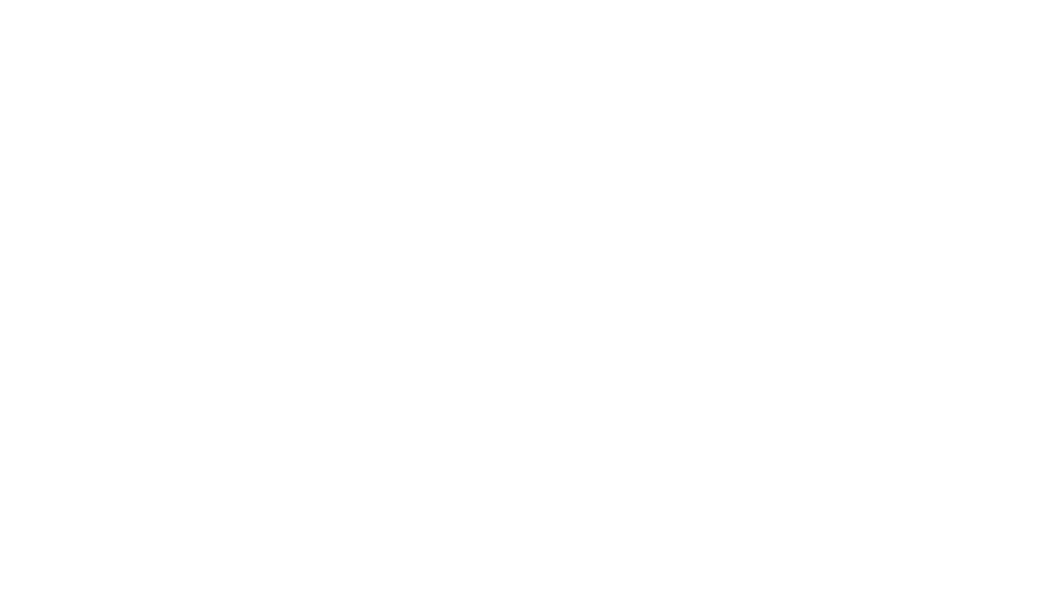
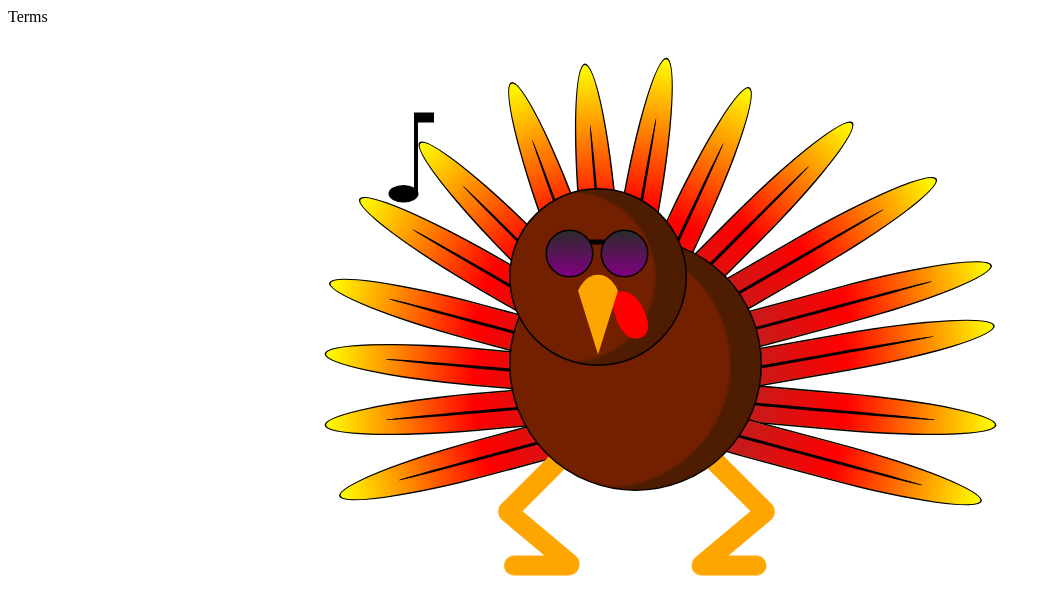
Before and after one commit to Ramona-Saintandre/TurkeyGreeting2019, a plain HTML site: page index.html in a window 1280 px wide. Shown: the whole page, without its empty margins (0-1051 px from the left). Drawn offline with Linux system fonts and the light colour scheme.

Commit message:
re-did html , now to do css

```diff
--- a/index.html
+++ b/index.html
@@ -1,138 +1,458 @@
-<!-- https://github.com/sethbaldridge87/cartoonTurkey4/blob/master/index.html -->
-
-<!DOCTYPE html>
-<html lang="en">
-
+<!doctype html>
+<html>
 <head>
-    <meta charset="UTF-8">
-    <meta name="viewport" content="width=device-width, initial-scale=1.0">
-    <meta http-equiv="X-UA-Compatible" content="ie=edge">
-    <link rel="stylesheet" href="style.css">
-    <title>Singing Turkey</title>
+<meta charset="utf-8">
+<title>Cartoon Turkey 4</title>
 </head>
-
 <body>
-    <div id="container">
+<div id="cartoon">
 	<div id="turkey">
-
-            <!-- head -->
 		<div id="head">
 			<div class="glasses">
-                    <div class="glasstop"></div>
-                    <div class="glassleft"></div>
-                    <div class="glassright"></div>
+				<div class="g-top "></div>
+				<div class="g-left glass"></div>
+				<div class="g-right glass"></div>
 			</div>
-                <!--end of glasses -->
-                <!-- facial -->
-                <div id="righteye" class="eye"></div>
+			<div id="right_eye" class="eye">
+			</div>
 			<div id="brim"></div>
-                <div id="lefteye" class="eye"></div>
+			<div id="left_eye" class="eye">
+			</div>
 			<div id="beak"></div>
 			<div id="gobbler"></div>
 		</div>
-            <!--end of head -->
-
-            <!-- feathers -->
-            <div class="feather">
-                <div class="featherlines"></div>
+		<div class="feather"><div class="feather_line"></div></div>
+		<div class="feather"><div class="feather_line"></div></div>
+		<div class="feather"><div class="feather_line"></div></div>
+		<div class="feather"><div class="feather_line"></div></div>
+		<div class="feather"><div class="feather_line"></div></div>
+		<div class="feather"><div class="feather_line"></div></div>
+		<div class="feather"><div class="feather_line"></div></div>
+		<div class="feather"><div class="feather_line"></div></div>
+		<div class="feather"><div class="feather_line"></div></div>
+		<div class="feather"><div class="feather_line"></div></div>
+		<div class="feather"><div class="feather_line"></div></div>
+		<div class="feather"><div class="feather_line"></div></div>
+		<div class="feather"><div class="feather_line"></div></div>
+		<div class="feather"><div class="feather_line"></div></div>
+		<div class="feather"><div class="feather_line"></div></div>
+		<div class="feather"><div class="feather_line"></div></div>
+		<div id="body"></div>
+		<div id="right_thigh" class="thighs"></div>
+		<div id="left_thigh" class="thighs"></div>
+		<div id="right_shin" class="shins"></div>
+		<div id="left_shin" class="shins"></div>
 	</div>
-            <div class="feather">
-                <div class="featherlines"></div>
-            </div>
-            <div class="feather">
-                <div class="featherlines"></div>
-            </div>
-            <div class="feather">
-                <div class="featherlines"></div>
-            </div>
-            <div class="feather">
-                <div class="featherlines"></div>
-            </div>
-            <div class="feather">
-                <div class="featherlines"></div>
-            </div>
-            <div class="feather">
-                <div class="featherlines"></div>
-            </div>
-            <div class="feather">
-                <div class="featherlines"></div>
-            </div>
-            <div class="feather">
-                <div class="featherlines"></div>
-            </div>
-            <div class="feather">
-                <div class="featherlines"></div>
-            </div>
-            <div class="feather">
-                <div class="featherlines"></div>
-            </div>
-            <div class="feather">
-                <div class="featherlines"></div>
-            </div>
-            <div class="feather">
-                <div class="featherlines"></div>
-            </div>
-            <div class="feather">
-                <div class="featherlines"></div>
-            </div>
-            <div class="feather">
-                <div class="featherlines"></div>
-            </div>
-            <div class="feather">
-                <div class="featherlines"></div>
-            </div><!--end of feathers -->
-
-            <!-- body -->
-            <div id="body"></div>
-            <div id="rightthigh"></div>
-            <div id="leftthigh"></div>
-            <div id="rightshin"></div>
-            <div id="leftshin"></div>
-        </div>  <!--end of body -->
-    </div>     <!--end of turkey -->
-
-    <!-- feet -->
-    <div id="rightfoot" class="feet"></div>
-    <div id="leftfoot" class="feet"></div>
-
-    <!-- musical notes -->
+	<div id="right_foot" class="feet"></div>
+	<div id="left_foot" class="feet"></div>
 	<div id="note1" class="note">
-        <div class="notestem"> </div>
-        <div class="notestem2"></div>
+		<div class="note_stem"></div>
+		<div class="note_stem2"></div>
 	</div>
 	<div id="note2" class="note">
-        <div class="notestem"> </div>
-        <div class="notestem2"></div>
+		<div class="note_stem"></div>
+		<div class="note_stem2"></div>
 	</div>
 	<div id="note3" class="note">
-        <div class="notestem"> </div>
-        <div class="notestem2"></div>
+		<div class="note_stem"></div>
+		<div class="note_stem2"></div>
 	</div>
 	<div id="note4" class="note">
-        <div class="notestem"> </div>
-        <div class="notestem2"></div>
+		<div class="note_stem"></div>
+		<div class="note_stem2"></div>
 	</div>
 	<div id="note5" class="note">
-        <div class="notestem"> </div>
-        <div class="notestem2"></div>
+		<div class="note_stem"></div>
+		<div class="note_stem2"></div>
 	</div>
 	<div id="note6" class="note">
-        <div class="notestem"> </div>
-        <div class="notestem2"></div>
+		<div class="note_stem"></div>
+		<div class="note_stem2"></div>
 	</div>
 	<div id="note7" class="note">
-        <div class="notestem"> </div>
-        <div class="notestem2"></div>
+		<div class="note_stem"></div>
+		<div class="note_stem2"></div>
 	</div>
 	<div id="note8" class="note">
-        <div class="notestem"> </div>
-        <div class="notestem2"></div>
+		<div class="note_stem"></div>
+		<div class="note_stem2"></div>
 	</div>
-    <!--end of notes -->
 </div>
-    <!--end of glasses -->
-
-
+<style>
+	#cartoon {
+		position: relative;
+		transform: scale(.5);
+	}
+	#turkey {
+		position: absolute;
+		left: 370px;
+		top: 320px;
+		animation-name: dance;
+		animation-duration: 2s;
+		animation-iteration-count: infinite;
+	}
+	@keyframes dance {
+		0%   {top: 320px;}
+		50%	 {top: 360px;}
+		100% {top: 320px;}
+	}
+	#head {
+		position: absolute;
+		height: 350px;
+		width: 350px;
+		z-index: 1;
+		border: 3px solid black;
+		background-color:#732000;
+		border-radius: 50%;
+		box-shadow:inset -55px 0 4px 5px #4E1D01;
+	}
+	.eye {
+		position: absolute;
+		height: 90px;
+		width: 90px;
+		z-index: 1;
+		border: 3px solid black;
+		border-radius: 50%;
+		background-image: linear-gradient(to bottom, #2B2B2B, purple);
+		top: 80px;
+		color: #2B2B2B
+	}
+	#left_eye {
+		left: 70px;
+	}
+	#right_eye {
+		left: 180px;
+	}
+	#brim {
+		width: 40px;
+		height: 10px;
+		background-color: black;
+		position: absolute;
+		left: 155px;
+		top: 100px;
+	}
+	#beak {
+		position: absolute;
+		width: 0;
+		height: 0;
+		border-left: 50px solid transparent;
+		border-right: 50px solid transparent;
+		border-top: 160px solid orange;
+		border-radius: 50%;
+		z-index: 3;
+		top: 170px;
+		left: 125px;
+	}
+	#gobbler {
+		position: absolute;
+		height: 100px;
+		width: 60px;
+		background-color: red;
+		border-radius: 0 100% 50% 80%;
+		top: 200px;
+		left: 210px;
+		transform: rotate(-15deg);
+	}
+	.feather {
+		position: absolute;
+		width: 600px;
+		height: 70px;
+		border: 3px solid black;
+		background-color: orange;
+		background-image: linear-gradient(to right, yellow, red, brown);
+		border-radius: 500% 200% 200% 500%;
+		z-index: -5
+	}
+	.feather:nth-of-type(2) {
+		transform: rotate(-15deg);
+		left: -350px;
+		top: 500px;
+	}
+	.feather:nth-of-type(3) {
+		transform: rotate(-5deg);
+		left: -370px;
+    	top: 410px;
+	}
+	.feather:nth-of-type(4) {
+		transform: rotate(5deg);
+		left: -370px;
+    	top: 320px;
+	}
+	.feather:nth-of-type(5) {
+		transform: rotate(15deg);
+		left: -370px;
+    	top: 230px;
+	}
+	.feather:nth-of-type(6) {
+		transform: rotate(30deg);
+		left: -340px;
+   		top: 135px;
+	}
+	.feather:nth-of-type(7) {
+		transform: rotate(45deg);
+		left: -268px;
+    	top: 85px;
+	}
+	.feather:nth-of-type(8) {
+		transform: rotate(70deg);
+		left: -195px;
+    	top: 35px;
+	}
+	.feather:nth-of-type(9) {
+		transform: rotate(85deg);
+		left: -125px;
+    	top: 15px;
+	}
+	.feather:nth-of-type(10) {
+		transform: rotate(100deg);
+		left: -40px;
+    	top: 0px;
+	}
+	.feather:nth-of-type(11) {
+		transform: rotate(115deg);
+		left: 50px;
+    	top: 35px;
+	}
+	.feather:nth-of-type(12) {
+		transform: rotate(135deg);
+		left: 170px;
+    	top: 45px;
+	}
+	.feather:nth-of-type(13) {
+		transform: rotate(150deg);
+		left: 290px;
+    	top: 95px;
+	}
+	.feather:nth-of-type(14) {
+		transform: rotate(165deg);
+		left: 370px;
+    	top: 195px;
+	}
+	.feather:nth-of-type(15) {
+		transform: rotate(170deg);
+		left: 370px;
+    	top: 290px;
+	}
+	.feather:nth-of-type(16) {
+		transform: rotate(185deg);
+		left: 370px;
+    	top: 410px;
+	}
+	.feather:nth-of-type(17) {
+		transform: rotate(195deg);
+		left: 350px;
+		top: 510px;
+	}
+	.feather_line {
+		top: 32px;
+		position: absolute;
+		width: 530px;
+		left: 120px;
+		z-index: 10;
+		border: 3px solid black;
+		background-color: black;
+		border-radius: 50%;
+	}
+	#body {
+		position: absolute;
+		top: 100px;
+		height: 500px;
+		width: 500px;
+		border: 3px solid black;
+		background-color:#732000;
+		border-radius: 50%;
+		box-shadow:inset -55px 0 4px 5px #4E1D01;
+	}
+	.thighs {
+		position:absolute;
+		height: 200px;
+		width: 40px;
+		background-color: orange;
+		z-index: -1;
+		border-bottom-left-radius: 20px;
+    	border-bottom-right-radius: 20px;
+	}
+	#right_thigh {
+		top: 480px;
+		left: 350px;
+		transform: rotate(-45deg);
+		animation-name: rightBend;
+		animation-duration: 2s;
+		animation-iteration-count: infinite;
+	}
+	@keyframes rightBend {
+		0%   {top:480px; left:350px;}
+		50%  {top:490px; left:435px;}
+		100% {top:480px; left:350px;}
+	}
+	#left_thigh {
+		top: 480px;
+		left: 115px;
+		transform: rotate(45deg);
+		animation-name: leftBend;
+		animation-duration: 2s;
+		animation-iteration-count: infinite;
+	}
+	@keyframes leftBend {
+		0%   {top:480px; left:115px;}
+		50%  {top:490px; left:35px;}
+		100% {top:480px; left:115px;}
+	}
+	.shins {
+		position:absolute;
+		height: 200px;
+		width: 40px;
+		background-color: orange;
+		z-index: -2;
+		border-bottom-left-radius: 20px;
+    	border-bottom-right-radius: 20px;
+		border-top-left-radius: 20px;
+    	border-top-right-radius: 20px;
+	}
+	#right_shin {
+		top: 615px;
+		left: 385px;
+		transform: rotate(15deg);
+		animation-name: rightBend2;
+		animation-duration: 2s;
+		animation-iteration-count: infinite;
+	}
+	@keyframes rightBend2 {
+		0%  {transform: rotate(15deg); top:615px; left:385px;}
+		50%  {transform: rotate(50deg); top:600px; left:430px;}
+		100% {transform: rotate(15deg); top:615px; left:385px;}
+	}
+	#left_shin {
+		top: 615px;
+		left: 80px;
+		transform: rotate(-15deg);
+		animation-name: leftBend2;
+		animation-duration: 2s;
+		animation-iteration-count: infinite;
+	}
+	@keyframes leftBend2 {
+		0% {transform: rotate(-15deg); top:615px; left:80px;}
+		50%  {transform: rotate(-50deg); top:600px; left:40px;}
+		100% {transform: rotate(-15deg); top:615px; left:80px;}
+	}
+	.feet {
+		position:absolute;
+		top: 1040px;
+		height: 150px;
+		width: 40px;
+		background-color: orange;
+		z-index: -2;
+		border-bottom-left-radius: 20px;
+    	border-bottom-right-radius: 20px;
+		border-top-left-radius: 20px;
+    	border-top-right-radius: 20px;
+		transform: rotate(90deg);
+	}
+	#right_foot {
+		left: 790px;
+	}
+	#left_foot {
+		left: 415px;
+	}
+	.note {
+		position:absolute;
+		width: 60px;
+		height: 35px;
+		border-radius: 50%;
+		background-color: #000;
+		top: 700px;
+		left: 560px;
+		z-index: -5;
+	}
+	#note1 {
+		animation-name: music;
+		animation-duration: 2.75s;
+		animation-iteration-count: infinite;
+	}
+	@keyframes music {
+		0%   {top:700px; left:560px;}
+		100% {top:-300px; left:1405px;}
+	}
+	#note2 {
+		animation-name: music2;
+		animation-duration: 3.25s;
+		animation-iteration-count: infinite;
+	}
+	@keyframes music2 {
+		0%   {top:700px; left:560px;}
+		100% {top:-300px; left:-100px;}
+	}
+	#note3 {
+		animation-name: music3;
+		animation-duration: 2.5s;
+		animation-iteration-count: infinite;
+	}
+	@keyframes music3 {
+		0%   {top:700px; left:560px;}
+		100% {top:-300px; left:785px;}
+	}
+	#note4 {
+		animation-name: music4;
+		animation-duration: 2s;
+		animation-iteration-count: infinite;
+	}
+	@keyframes music4 {
+		0%   {top:700px; left:560px;}
+		100% {top:-300px; left:1600px;}
+	}
+	#note5 {
+		animation-name: music5;
+		animation-duration: 3s;
+		animation-iteration-count: infinite;
+	}
+	@keyframes music5 {
+		0%   {top:700px; left:560px;}
+		100% {top:-300px; left:-385px;}
+	}
+	#note6 {
+		animation-name: music6;
+		animation-duration: 2.25s;
+		animation-iteration-count: infinite;
+	}
+	@keyframes music6 {
+		0%   {top:700px; left:560px;}
+		100% {top:-300px; left:-685px;}
+	}
+	#note5 {
+		animation-name: music7;
+		animation-duration: 1.5s;
+		animation-iteration-count: infinite;
+	}
+	@keyframes music7 {
+		0%   {top:700px; left:560px;}
+		100% {top:-300px; left:-75px;}
+	}
+	#note5 {
+		animation-name: music8;
+		animation-duration: 1.75s;
+		animation-iteration-count: infinite;
+	}
+	@keyframes music8 {
+		0%   {top:700px; left:560px;}
+		100% {top:-300px; left:-815px;}
+	}
+	.note_stem {
+		position: absolute;
+		width: 8px;
+		height: 160px;
+		background-color: #000;
+		top: -140px;
+		left: 51px;
+	}
+	.note_stem2 {
+		position: absolute;
+		width: 40px;
+		height: 20px;
+		background-color: #000;
+		top: -145px;
+    	left: 51px;
+	}
+</style>
 </body>
-
 </html>
+Terms
```
Lines whose indentation alone changed are shown as unchanged.
